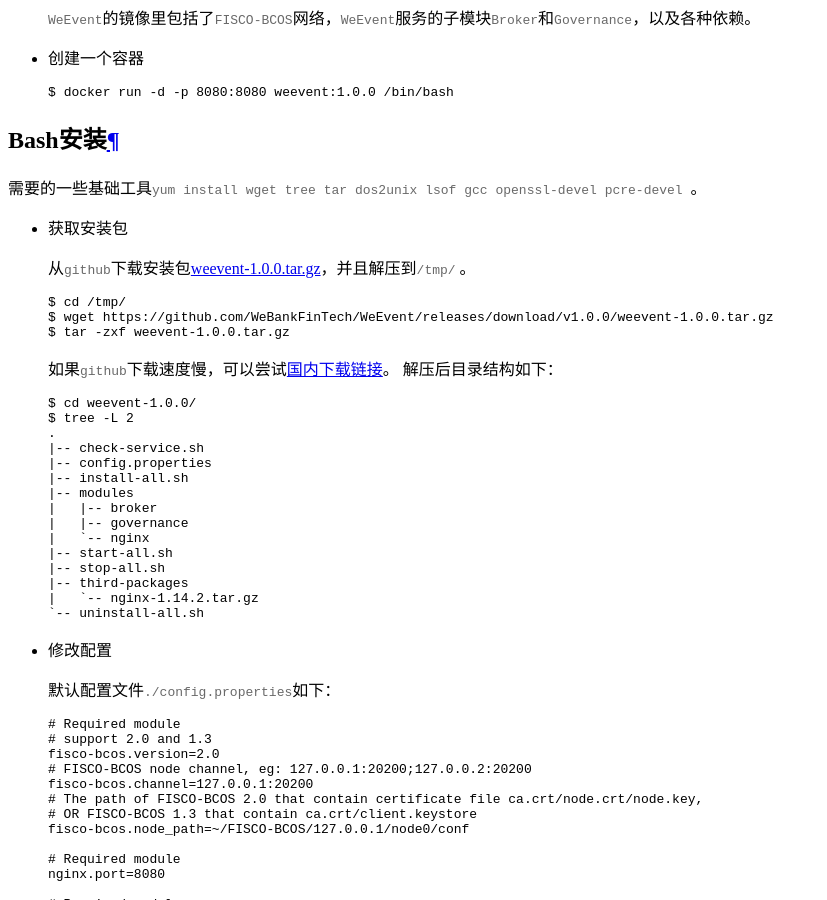
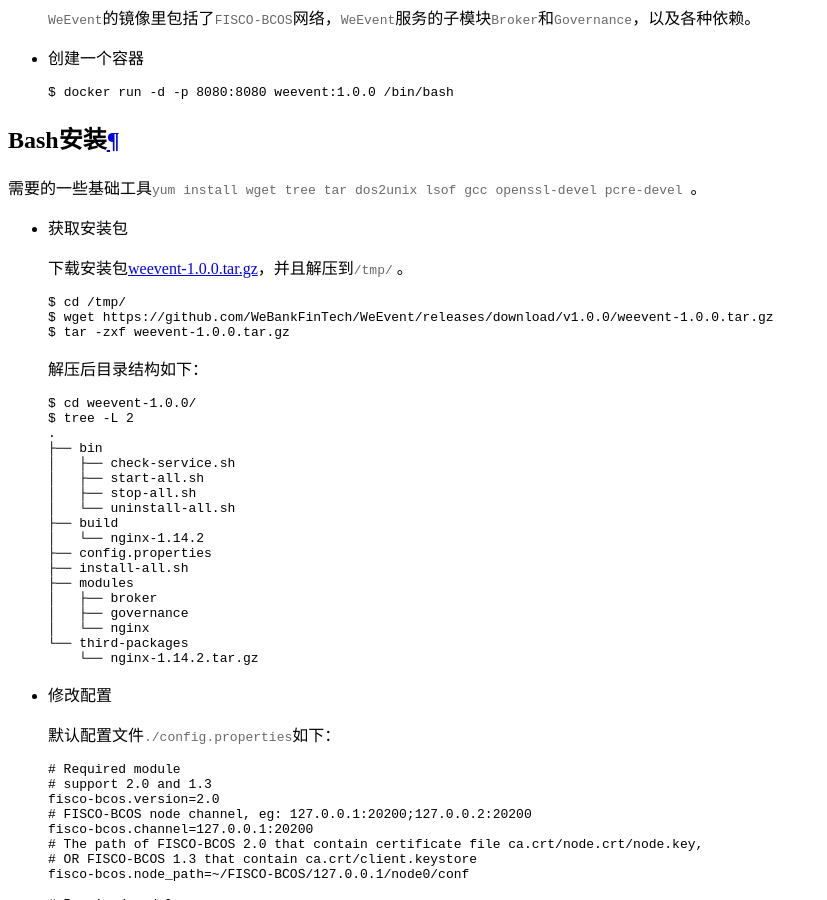
Before and after one commit to WeBankBlockchain/WeEvent-docs, a Sphinx documentation site: the page built from docs/install/quickinstall.md, in a window 1280 px wide and 900 px high, scrolled down 814 px. Shown: the whole window, without its empty margins (0-827 px from the left). Built offline with Sphinx 7.4.7 and the Read the Docs theme 2.0.0, drawn with Linux system fonts in a browser that asks for light colours.

Commit message:
update doc

````diff
--- a/docs/install/quickinstall.md
+++ b/docs/install/quickinstall.md
@@ -26,7 +26,7 @@
 
 - 获取安装包
 
-  从`github`下载安装包[weevent-1.0.0.tar.gz](https://github.com/WeBankFinTech/WeEvent/releases/download/v1.0.0/weevent-1.0.0.tar.gz)，并且解压到`/tmp/` 。
+  下载安装包[weevent-1.0.0.tar.gz](https://github.com/WeBankFinTech/WeEvent/releases/download/v1.0.0/weevent-1.0.0.tar.gz)，并且解压到`/tmp/` 。
 
   ```shell
   $ cd /tmp/
@@ -34,25 +34,27 @@
   $ tar -zxf weevent-1.0.0.tar.gz
   ```
 
-  如果`github`下载速度慢，可以尝试[国内下载链接](https://fisco.com.cn/cdn/WeEvent/releases/download/v1.0.0/weevent-1.0.0.tar.gz)。
-解压后目录结构如下：
+  解压后目录结构如下：
 
   ```shell
   $ cd weevent-1.0.0/
   $ tree -L 2
   .
-  |-- check-service.sh
-  |-- config.properties
-  |-- install-all.sh
-  |-- modules
-  |   |-- broker
-  |   |-- governance
-  |   `-- nginx
-  |-- start-all.sh
-  |-- stop-all.sh
-  |-- third-packages
-  |   `-- nginx-1.14.2.tar.gz
-  `-- uninstall-all.sh
+  ├── bin
+  │   ├── check-service.sh
+  │   ├── start-all.sh
+  │   ├── stop-all.sh
+  │   └── uninstall-all.sh
+  ├── build
+  │   └── nginx-1.14.2
+  ├── config.properties
+  ├── install-all.sh
+  ├── modules
+  │   ├── broker
+  │   ├── governance
+  │   └── nginx
+  └── third-packages
+      └── nginx-1.14.2.tar.gz
   ```
 
 - 修改配置
````
